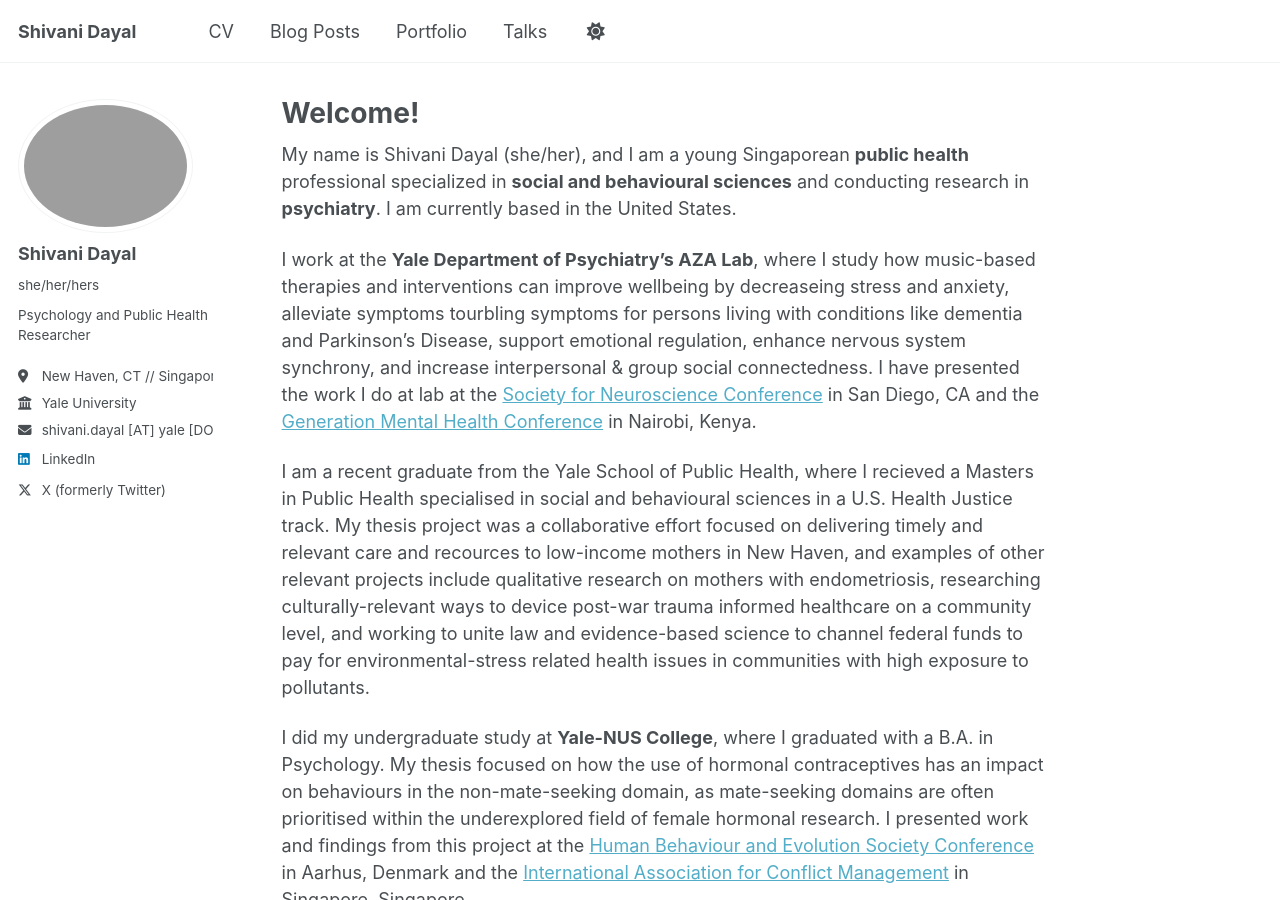
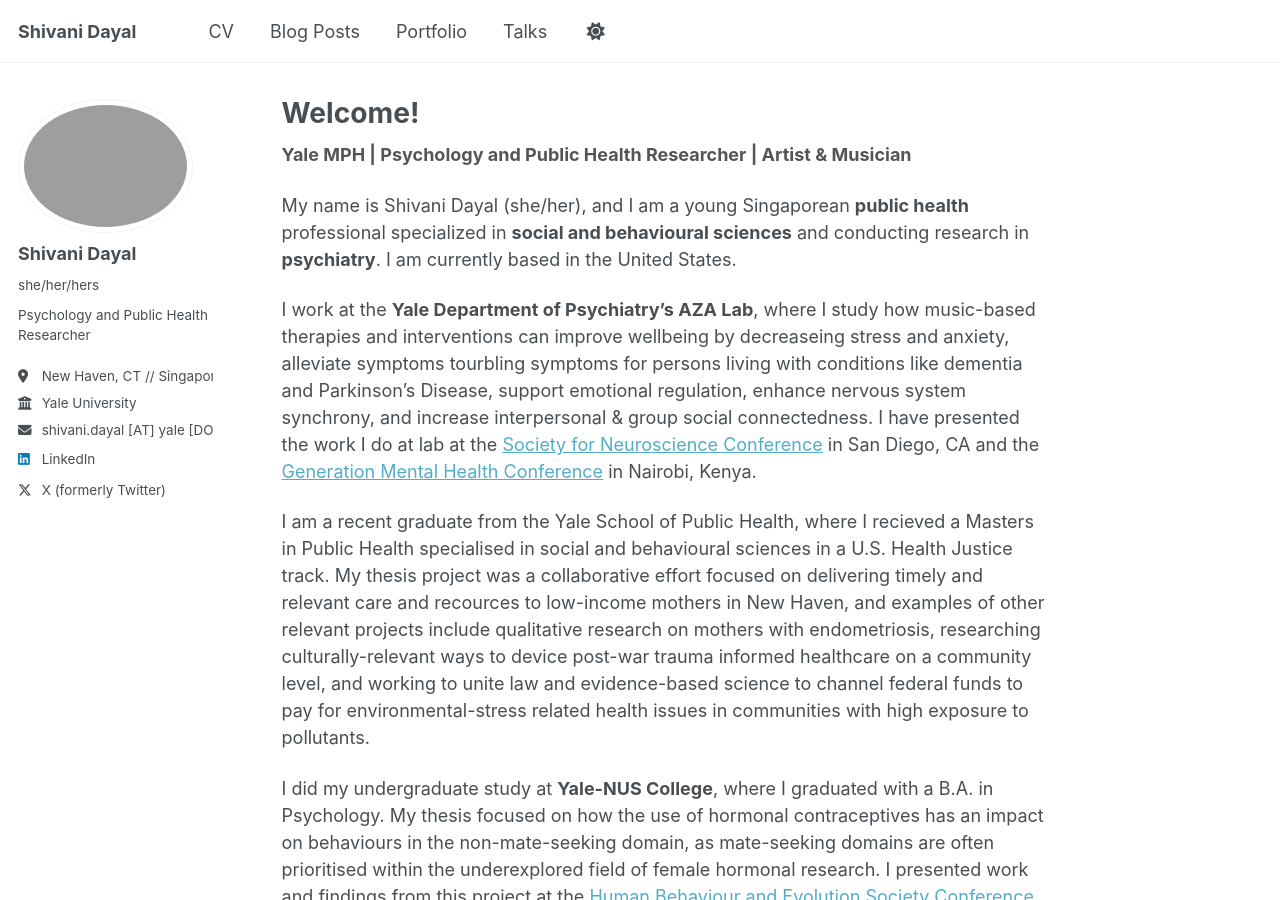
Before and after one commit to sdayal21/sdayal21.github.io, a Jekyll site: the page built from _pages/about.md, in a window 1280 px wide and 900 px high. Built offline with Jekyll 4.4.1, drawn with Linux system fonts in a browser that asks for light colours; a script that is not in the unit is left out.

Commit message:
subtitle

```diff
--- a/_pages/about.md
+++ b/_pages/about.md
@@ -6,6 +6,10 @@ redirect_from:
   - /about/
   - /about.html
 ---
+<span style="color:#555555; font-weight:bold;">
+Yale MPH | Psychology and Public Health Researcher | Artist & Musician
+</span>
+
 My name is Shivani Dayal (she/her), and I am a young Singaporean **public health** professional specialized in **social and behavioural sciences** and conducting research in **psychiatry**. I am currently based in the United States.
 
 I work at the **Yale Department of Psychiatry's AZA Lab**, where I study how music-based therapies and interventions can improve wellbeing by decreaseing stress and anxiety, alleviate symptoms tourbling symptoms for persons living with conditions like dementia and Parkinson's Disease, support emotional regulation, enhance nervous system synchrony, and increase interpersonal & group social connectedness. I have presented the work I do at lab at the [Society for Neuroscience Conference](/talks/sfn2025) in San Diego, CA and the [Generation Mental Health Conference](/talks/genmh2025) in Nairobi, Kenya.
```
